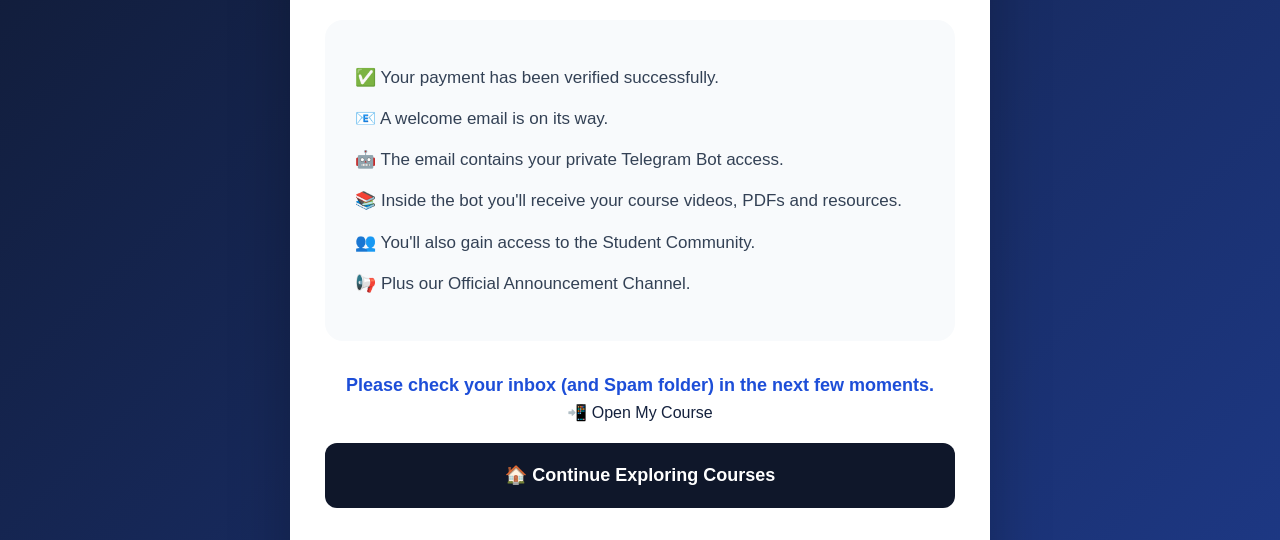
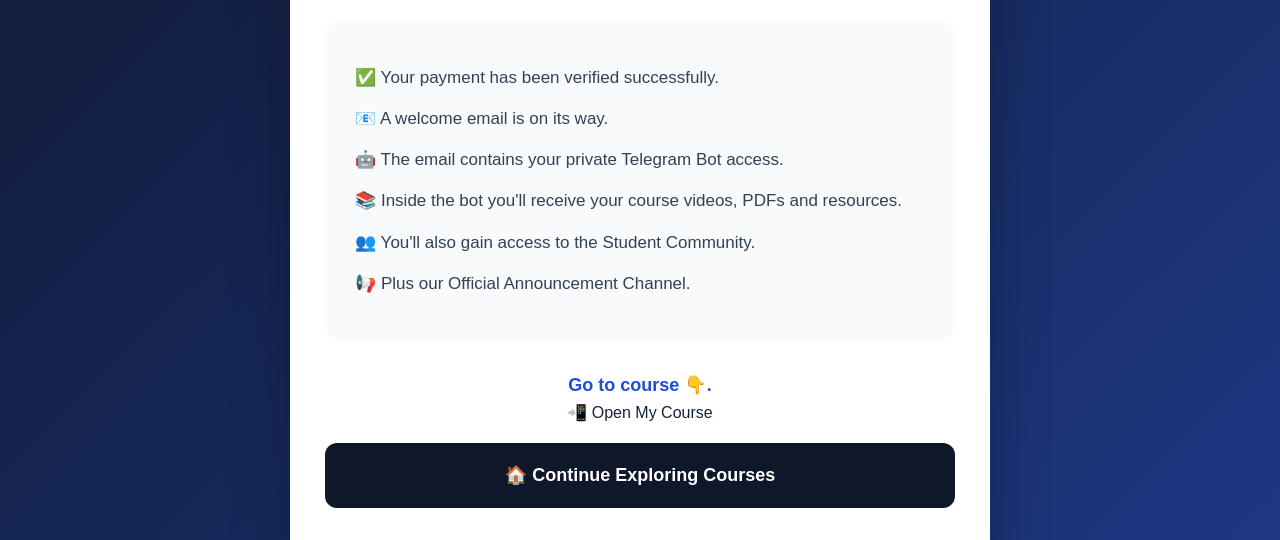
Before and after one commit to skillforgeacademy5-sys/skillforge-academy, a website: page success.html in a window 1280 px wide. Shown: the part 481-1021 px from the top of the page. Drawn offline with Linux system fonts and the light colour scheme.

```diff
--- a/success.html
+++ b/success.html
@@ -239,7 +239,7 @@ Welcome to <strong>SkillForge Digital Academy.</strong>
 
 <p class="notice">
 
-Please check your inbox (and Spam folder) in the next few moments.
+Go to course 👇.
 
 </p>
 
```
